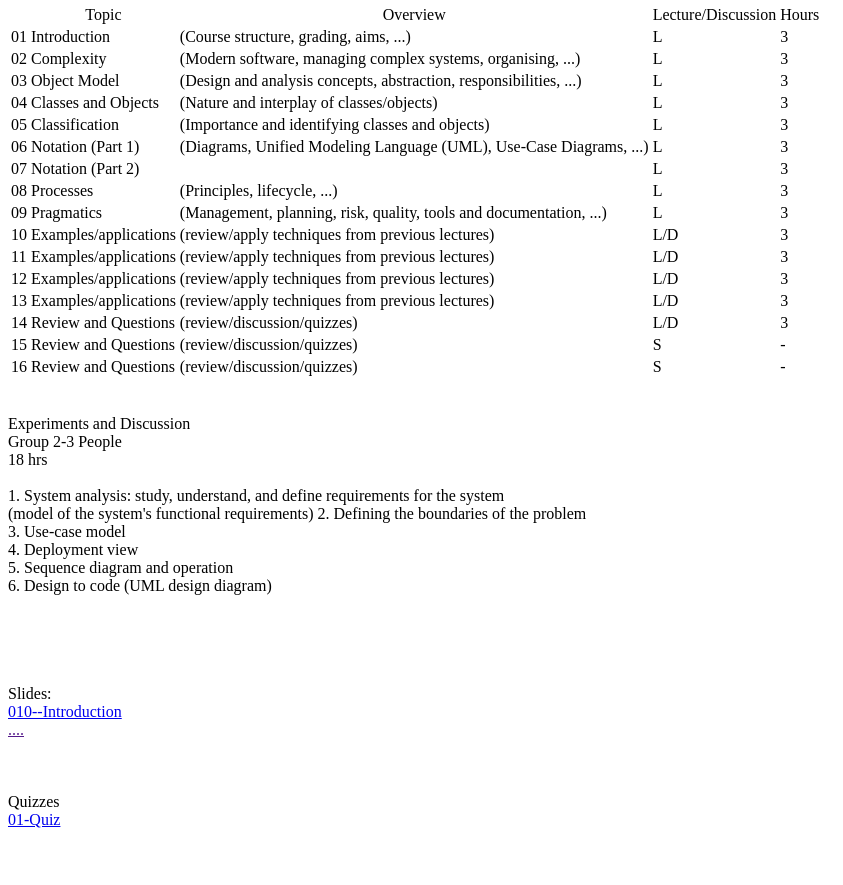
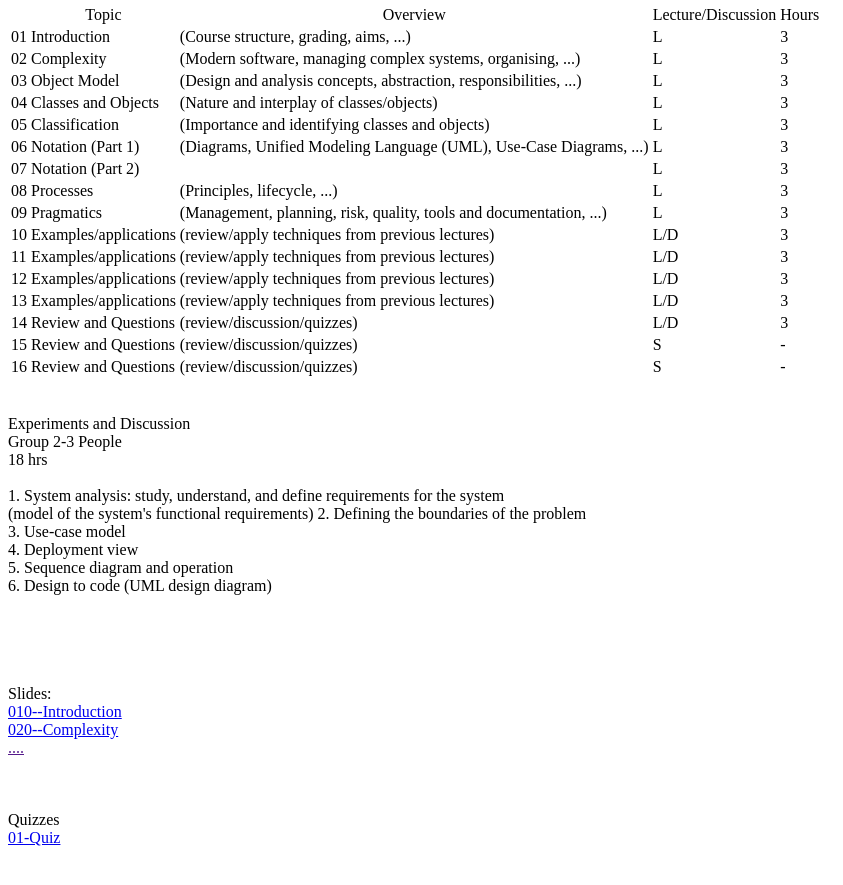
Before and after one commit to octaviordz/zjnu2017.github.io, a plain HTML site: page OOAD/index.html in a window 1280 px wide. Shown: the part 275-1160 px from the top of the page, without its empty margins (0-843 px from the left). Drawn offline with Linux system fonts and the light colour scheme.

Commit message:
Questions and slide updates.

```diff
--- a/OOAD/index.html
+++ b/OOAD/index.html
@@ -69,6 +69,7 @@ Group 2-3 People<br>
 
 Slides: <br>
 <a href="./lectures/010--Introduction.pdf">010--Introduction      </a><br>
+<a href="./lectures/020--Complexity.pdf"  >020--Complexity        </a><br>
 <a href=""                                >....</a><br>
 
 
```
Also changed, not shown: 2 other files.
